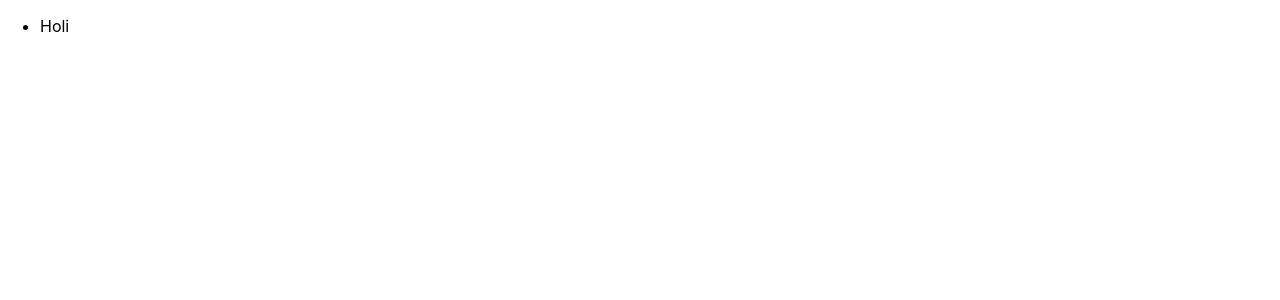
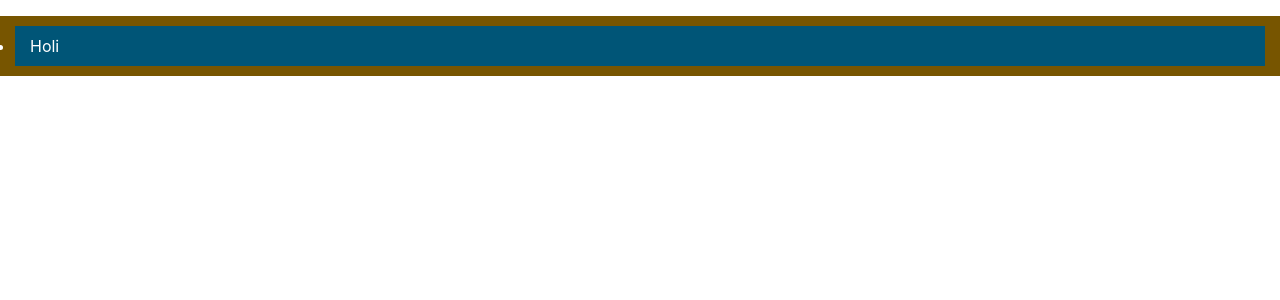
Before and after one commit to canessaalvamiguel/react-udemy-couse-2023, a React (Create React App) app in the folder section4app/: page / in a window 1280 px wide. Shown: the top 300 px of the page. Built offline with nearby package versions, Linux system fonts and the light colour scheme.

Commit message:
Use styles css

```diff
--- a/section4app/src/App.js
+++ b/section4app/src/App.js
@@ -1,16 +1,24 @@
-import logo from './logo.svg';
 import './App.css';
+
+const estilo2 = {
+    boxShadow: '0 5px 3px rgba(0,0,0,0,0.5)'
+}
+const estilo = (bg = '#333') => ({
+    backgroundColor: bg,
+    color: '#fff',
+    padding: '10px 15px'
+});
 
 const Li = ({children, estado}) => {
     console.log(estado)
     return (
-        <li>{children}</li>
+        <li style={{...estilo2, ...estilo('#057')}} className='clase-li'>{children}</li>
     )
 }
 
 const App = () => {
   return (
-     <ul className='clase-css'>
+     <ul style={estilo('#750')} className='clase-css'>
        <Li estado='feliz'>Holi</Li>
      </ul>
   );
```
